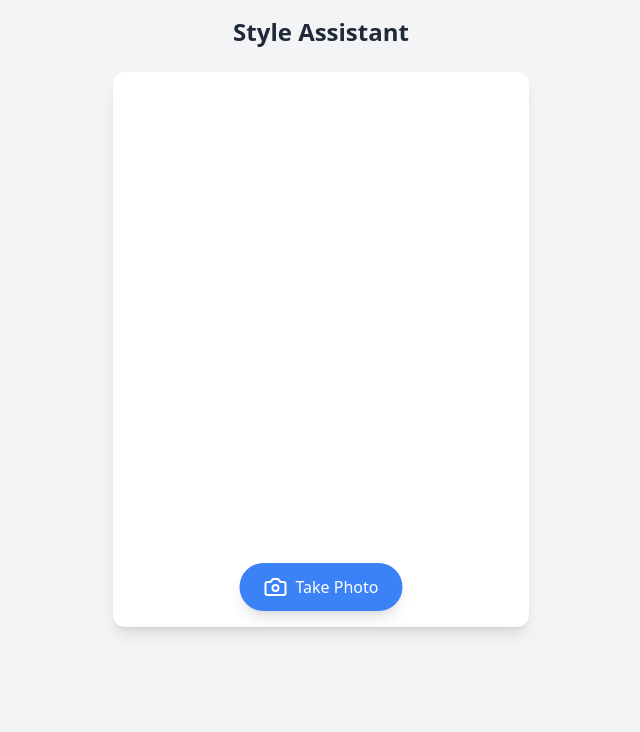
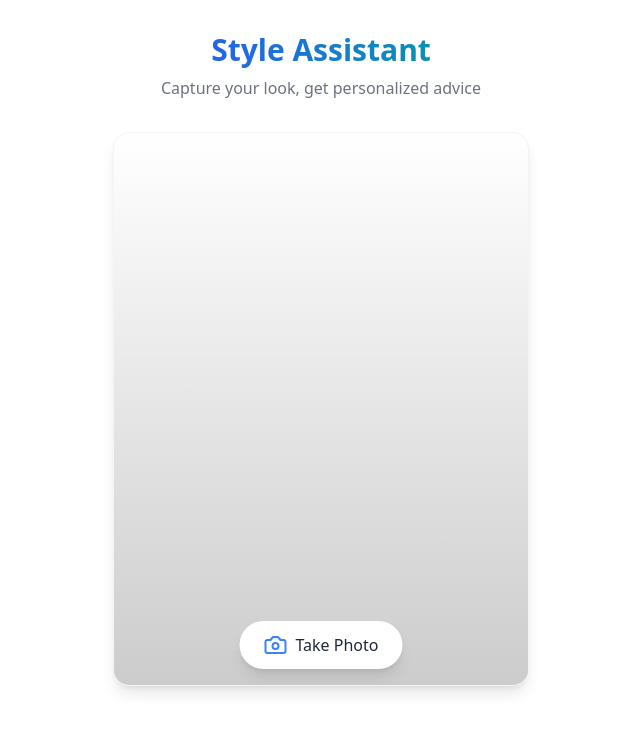
Before and after one commit to st0ckitch/stylist-, a Next.js app: page / in a window 1280 px wide. Shown: the top 732 px of the page, without its empty margins (319-959 px from the left). Built offline with nearby package versions, Linux system fonts and the light colour scheme; no server answers.

Commit message:
Update page.tsx

```diff
--- a/app/page.tsx
+++ b/app/page.tsx
@@ -1,7 +1,13 @@
 'use client'
 import { useState, useRef } from 'react'
 import Webcam from 'react-webcam'
-import { Camera, RefreshCw } from 'lucide-react'
+import { Camera, RefreshCw, Wand2 } from 'lucide-react'
+
+const BackgroundPattern = () => (
+  <div className="absolute inset-0 -z-10 h-full w-full bg-white bg-[linear-gradient(to_right,#f0f0f0_1px,transparent_1px),linear-gradient(to_bottom,#f0f0f0_1px,transparent_1px)] bg-[size:4rem_4rem]">
+    <div className="absolute inset-0 bg-gradient-to-b from-blue-50 to-white"></div>
+  </div>
+)
 
 export default function Home() {
   const [image, setImage] = useState<string | null>(null)
@@ -32,11 +38,18 @@ export default function Home() {
   }
 
   return (
-    <main className="min-h-screen bg-gray-100">
-      <div className="max-w-md mx-auto p-4">
-        <h1 className="text-2xl font-bold text-center mb-6 text-gray-800">Style Assistant</h1>
+    <main className="min-h-screen bg-white relative overflow-hidden">
+      <BackgroundPattern />
 
-        <div className="bg-white rounded-xl shadow-lg overflow-hidden">
+      <div className="max-w-md mx-auto p-4 pt-8">
+        <div className="text-center mb-8">
+          <h1 className="text-3xl font-bold bg-gradient-to-r from-blue-600 to-cyan-600 inline-block text-transparent bg-clip-text">
+            Style Assistant
+          </h1>
+          <p className="text-gray-500 mt-2">Capture your look, get personalized advice</p>
+        </div>
+
+        <div className="bg-white rounded-2xl shadow-lg overflow-hidden border border-gray-100">
           {!image ? (
             <div className="relative">
               <Webcam
@@ -48,33 +61,38 @@ export default function Home() {
                   aspectRatio: 3/4
                 }}
               />
+              <div className="absolute inset-0 bg-gradient-to-b from-transparent to-black/20" />
               <button
                 onClick={capture}
-                className="absolute bottom-4 left-1/2 -translate-x-1/2 bg-blue-500 text-white px-6 py-3 rounded-full flex items-center gap-2 shadow-lg hover:bg-blue-600 transition-colors"
+                className="absolute bottom-4 left-1/2 -translate-x-1/2 bg-white text-gray-800 px-6 py-3 rounded-full flex items-center gap-2 shadow-lg hover:shadow-xl transition-all duration-300 group"
               >
-                <Camera size={24} />
-                Take Photo
+                <Camera className="text-blue-500 group-hover:scale-110 transition-transform" size={24} />
+                <span>Take Photo</span>
               </button>
             </div>
           ) : (
             <div>
-              <img src={image} alt="captured" className="w-full aspect-[3/4] object-cover" />
-              <div className="p-4 flex gap-2">
+              <div className="relative">
+                <img src={image} alt="captured" className="w-full aspect-[3/4] object-cover" />
+                <div className="absolute inset-0 bg-gradient-to-b from-transparent to-black/20" />
+              </div>
+              <div className="p-4 flex gap-3">
                 <button
                   onClick={() => {
                     setImage(null)
                     setAdvice('')
                   }}
-                  className="flex-1 bg-gray-500 text-white py-3 rounded-lg hover:bg-gray-600 transition-colors flex items-center justify-center gap-2"
+                  className="flex-1 border border-gray-200 text-gray-600 py-3 rounded-xl hover:bg-gray-50 transition-colors flex items-center justify-center gap-2 group"
                 >
-                  <RefreshCw size={20} />
+                  <RefreshCw size={20} className="group-hover:rotate-180 transition-transform duration-500" />
                   Retake
                 </button>
                 <button
                   onClick={analyzeImage}
                   disabled={loading}
-                  className="flex-1 bg-blue-500 text-white py-3 rounded-lg hover:bg-blue-600 transition-colors disabled:bg-blue-300"
+                  className="flex-1 bg-gradient-to-r from-blue-500 to-cyan-500 text-white py-3 rounded-xl hover:shadow-lg transition-all duration-300 disabled:opacity-50 disabled:cursor-not-allowed flex items-center justify-center gap-2"
                 >
+                  <Wand2 size={20} className={loading ? 'animate-spin' : ''} />
                   {loading ? 'Analyzing...' : 'Get Advice'}
                 </button>
               </div>
@@ -82,9 +100,9 @@ export default function Home() {
           )}
 
           {advice && (
-            <div className="p-4 border-t border-gray-100">
-              <h2 className="text-lg font-semibold mb-2">Style Advice:</h2>
-              <p className="text-gray-700 whitespace-pre-wrap">{advice}</p>
+            <div className="p-6 border-t border-gray-100 bg-gradient-to-b from-gray-50/50">
+              <h2 className="text-lg font-semibold mb-2 text-gray-800">Style Advice:</h2>
+              <p className="text-gray-600 whitespace-pre-wrap leading-relaxed">{advice}</p>
             </div>
           )}
         </div>
```
